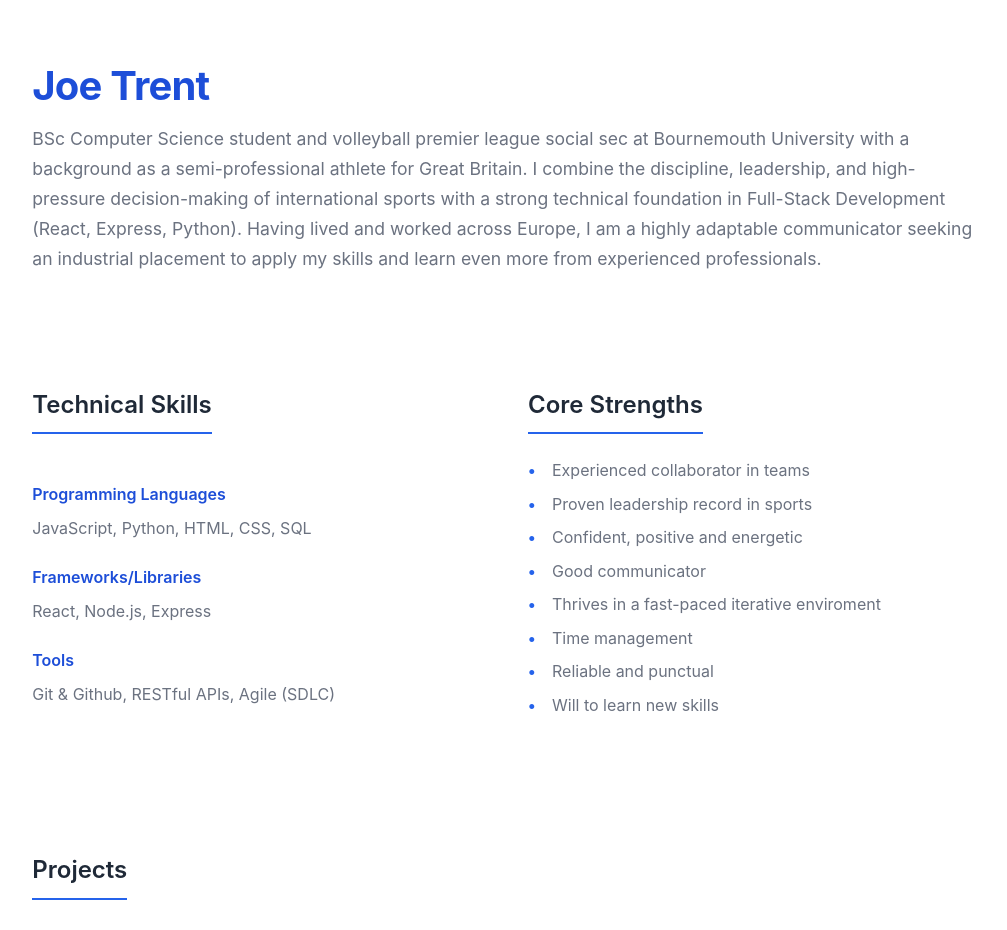
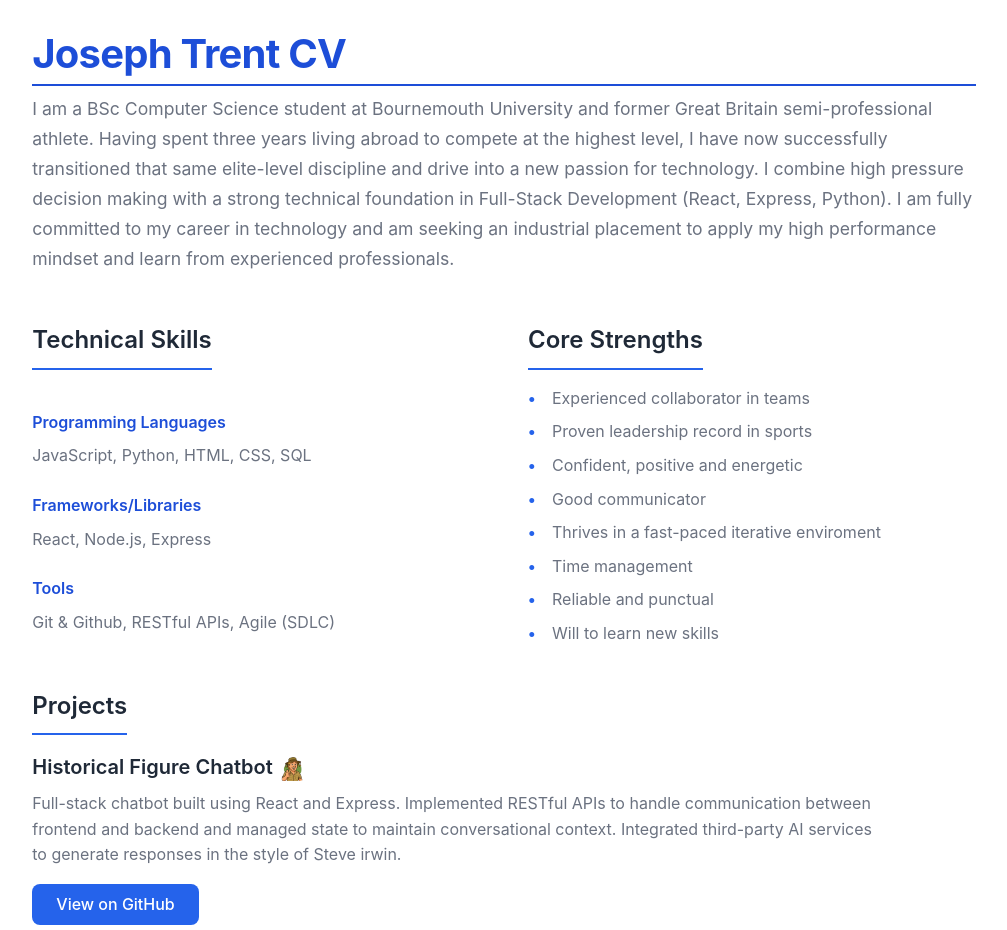
Before and after one commit to TrentJoe/joe-trent-portfolio, a React (Vite) app: page / in a window 1280 px wide. Shown: the top 930 px of the page, without its empty margins (136-1143 px from the left). Built offline with nearby package versions, Linux system fonts and the light colour scheme.

Commit message:
Refactor code structure for improved readability and maintainability

```diff
--- a/src/sections/Education.jsx
+++ b/src/sections/Education.jsx
@@ -4,16 +4,13 @@ export default function Education(){
       <h2>Education</h2>
 
       <p className="card">
-        <strong>BSc Computer Science</strong> – Bournemouth University
-      </p>
-      <p className="card">
+        <strong>BSc Computer Science</strong> – Bournemouth University (2024–Present)<br></br> <br></br>
         <strong>Relevant modules:</strong> Software Engineering, Communications and Networking,
         System Analysis and Design, Data Management, Programming
       </p>
       <p className="card">
         <strong>A-Levels</strong> – Corfe Hills School
-      </p>
-      <p className="card">
+      <br></br> <br></br>
         <strong>Subjects:</strong> Mathematics (A), Compuer Science (B), Physical Education (Distinction*)
       </p>
     </section>
--- a/src/sections/Profile.jsx
+++ b/src/sections/Profile.jsx
@@ -1,9 +1,9 @@
 export default function Profile() {
   return (
     <section className="profile">
-      <h1>Joe Trent</h1>
+      <h1>Joseph Trent CV</h1>
       <p>
-        BSc Computer Science student and volleyball premier league social sec at Bournemouth University with a background as a semi-professional athlete for Great Britain. I combine the discipline, leadership, and high-pressure decision-making of international sports with a strong technical foundation in Full-Stack Development (React, Express, Python). Having lived and worked across Europe, I am a highly adaptable communicator seeking an industrial placement to apply my skills and learn even more from experienced professionals.
+        I am a BSc Computer Science student at Bournemouth University and former Great Britain semi-professional athlete. Having spent three years living abroad to compete at the highest level, I have now successfully transitioned that same elite-level discipline and drive into a new passion for technology. I combine high pressure decision making with a strong technical foundation in Full-Stack Development (React, Express, Python). I am fully committed to my career in technology and am seeking an industrial placement to apply my high performance mindset and learn from experienced professionals.
       </p>
     </section>
   )
--- a/src/sections/Projects.jsx
+++ b/src/sections/Projects.jsx
@@ -4,7 +4,7 @@ export default function Projects(){
     <h2>Projects</h2>
 
     <div>
-      <h3>Historical Figure Chatbot</h3>
+      <h3>Historical Figure Chatbot<img src ="/steve.png" alt = "Steve Irwin Icon" /></h3>
       <p>
         Full-stack chatbot built using React and Express. Implemented RESTful
         APIs to handle communication between frontend and backend and managed
--- a/src/styles/main.css
+++ b/src/styles/main.css
@@ -59,7 +59,7 @@ body {
 
 /* ===== Sections ===== */
 section {
-  padding: var(--spacing-xl) 0;
+  padding: var(--spacing-sm) 0;
   border-bottom: 1px solid var(--color-border);
 }
 
@@ -72,7 +72,7 @@ h1 {
   font-size: 2.5rem;
   font-weight: 700;
   color: var(--color-text);
-  margin-bottom: var(--spacing-sm);
+  margin-bottom: var(--spacing-xs);
   letter-spacing: -0.02em;
 }
 
@@ -80,7 +80,7 @@ h2 {
   font-size: 1.5rem;
   font-weight: 600;
   color: var(--color-text);
-  margin-bottom: var(--spacing-md);
+  margin-bottom: var(--spacing-sm);
   padding-bottom: var(--spacing-xs);
   border-bottom: 2px solid var(--color-primary);
   display: inline-block;
@@ -164,11 +164,14 @@ a:hover {
 /* ===== Profile Section ===== */
 .profile {
   text-align: left;
-  padding-top: var(--spacing-lg);
+  padding-top: 0;
 }
 
 .profile h1 {
   color: var(--color-primary-dark);
+  padding-bottom: var(--spacing-xs);
+  border-bottom: 2px solid var(--color-primary-dark);
+
 }
 
 .profile p {
@@ -181,11 +184,14 @@ a:hover {
   display: flex;
   flex-wrap: wrap;
   gap: var(--spacing-xl);
+  justify-content: center;
+  align-items: flex-start;
 }
+
 .skills > div {
   flex: 1;
-  margin-bottom: var(--spacing-lg);
   min-width: 300px;
+  max-width: 500px;
 }
 
 .skills > div:last-child {
@@ -194,13 +200,36 @@ a:hover {
 
 /* ===== Projects Section ===== */
 .projects > div {
-  margin-bottom: var(--spacing-lg);
+  margin-bottom: var(--spacing-md);
 }
 
 .projects > div:last-child {
   margin-bottom: 0;
 }
 
+.projects a {
+  display: inline-block;
+  padding: var(--spacing-xs) var(--spacing-md);
+  background-color: var(--color-primary);
+  color: white;
+  border-radius: var(--border-radius);
+  transition: background-color 0.2s ease, transform 0.2s ease;
+}
+
+.projects a:hover {
+  background-color: var(--color-primary-dark);
+  transform: translateY(-2px);
+  color: white;
+  box-shadow: 0 4px 6px rgba(0, 0, 0, 0.1);
+
+}
+
+.projects h3 img {
+  width: 24px;
+  height: 24px;
+  margin-left: 8px;
+  vertical-align: middle;
+}
 /* ===== Experience Section ===== */
 /* Uses .card class for styling */
 
@@ -210,7 +239,6 @@ a:hover {
 /* ===== Contact Section ===== */
 .contact {
   text-align: center;
-  padding-bottom: var(--spacing-xl);
 }
 
 .contact p {
```
Also changed, not shown: public/steve.png (added).
